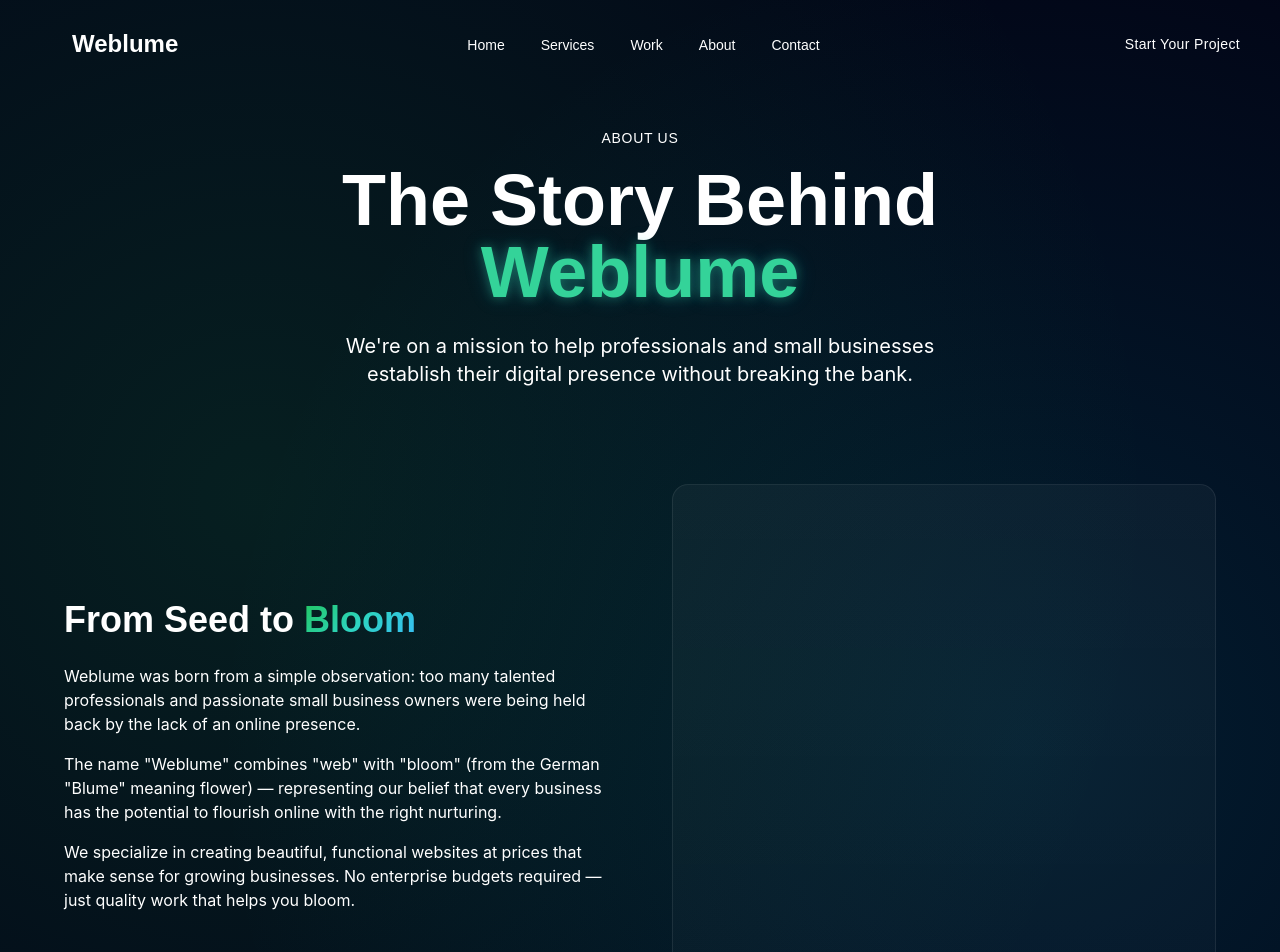
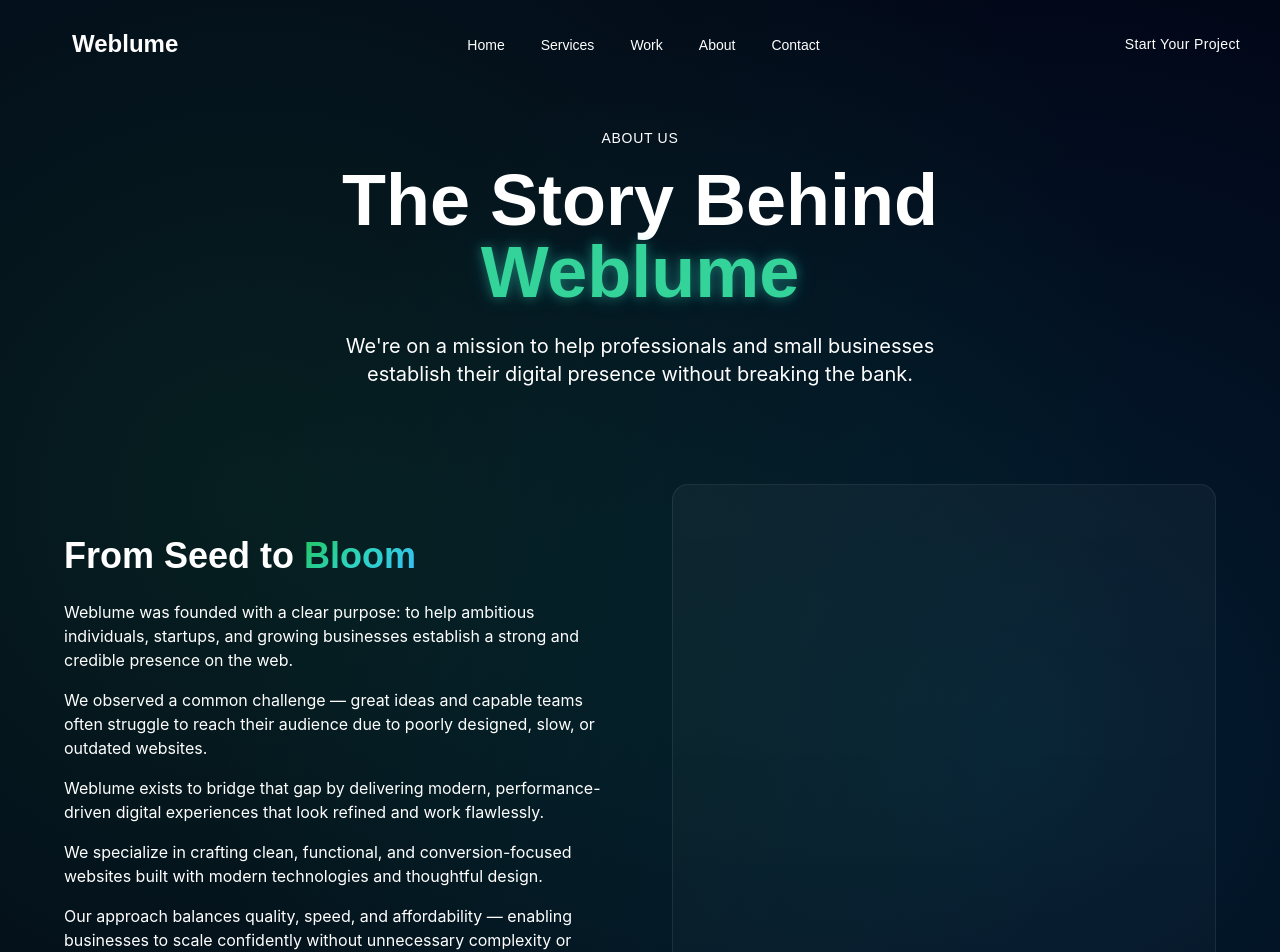
Before and after one commit to PrashantKumbhar1/weblume-1, a React (Vite) app: page /about in a window 1280 px wide. Shown: the top 952 px of the page. Built offline with nearby package versions, Linux system fonts and the light colour scheme; the HTML template or start-up script is replaced by a standard one.

Commit message:
Upgrade About page

```diff
--- a/src/pages/About.tsx
+++ b/src/pages/About.tsx
@@ -79,21 +79,25 @@ const About = () => {
               </h2>
               <div className="space-y-4 text-muted-foreground">
                 <p>
-                  Weblume was born from a simple observation: too many talented
-                  professionals and passionate small business owners were being
-                  held back by the lack of an online presence.
+                  Weblume was founded with a clear purpose: to help ambitious individuals, startups, and growing businesses establish a strong and credible presence on the web.
                 </p>
+
                 <p>
-                  The name "Weblume" combines "web" with "bloom" (from the German
-                  "Blume" meaning flower) — representing our belief that every
-                  business has the potential to flourish online with the right
-                  nurturing.
+                  We observed a common challenge — great ideas and capable teams often struggle to reach their audience due to poorly designed, slow, or outdated websites.
                 </p>
+
                 <p>
-                  We specialize in creating beautiful, functional websites at
-                  prices that make sense for growing businesses. No enterprise
-                  budgets required — just quality work that helps you bloom.
+                  Weblume exists to bridge that gap by delivering modern, performance-driven digital experiences that look refined and work flawlessly.
                 </p>
+
+                <p>
+                  We specialize in crafting clean, functional, and conversion-focused websites built with modern technologies and thoughtful design.
+                </p>
+
+                <p>
+                  Our approach balances quality, speed, and affordability — enabling businesses to scale confidently without unnecessary complexity or enterprise-level costs.
+                </p>
+
               </div>
             </motion.div>
 
```
